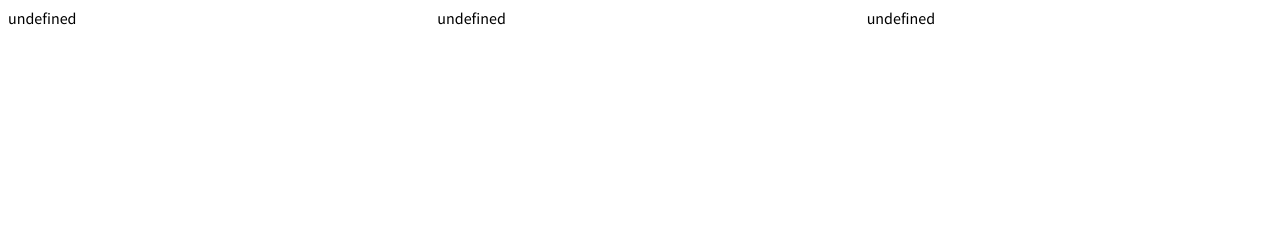
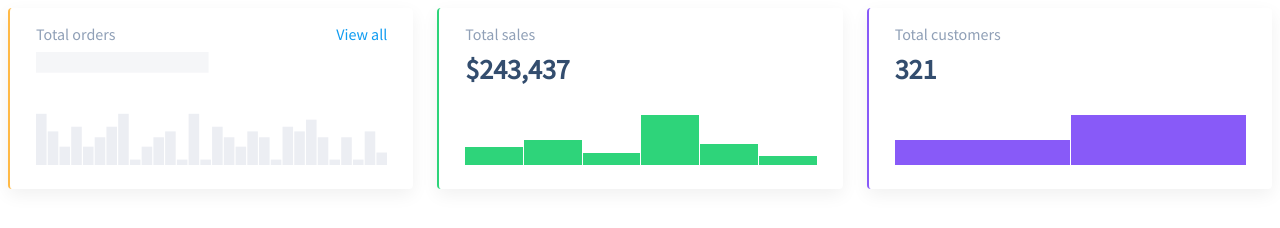
Before and after one commit to js-tasks-ru/js-20240118_tkl, a website: page 04-oop-basic-intro-to-dom/1-column-chart/index.html in a window 1280 px wide. Drawn offline with Linux system fonts and the light colour scheme.

Commit message:
04 Column Chart Component

```diff
--- a/04-oop-basic-intro-to-dom/1-column-chart/index.html
+++ b/04-oop-basic-intro-to-dom/1-column-chart/index.html
@@ -1,5 +1,6 @@
 <!DOCTYPE html>
 <html lang="en">
+
 <head>
   <meta charset="UTF-8" />
   <title>ColumnChart</title>
@@ -12,13 +13,12 @@
     <div id="sales" class="dashboard__chart_sales"></div>
     <div id="customers" class="dashboard__chart_customers"></div>
   </div>
-
   <script type="module">
     import ColumnChart from './index.js';
 
     const ordersData = [];
-      const salesData = [ 30, 40, 20, 80, 35, 15 ];
-      const customersData = [ 100, 90, 80, 35, 90, 25 ];
+    const salesData = [30, 40, 20, 80, 35, 15];
+    const customersData = [100, 90, 80, 35, 90, 25];
 
     const ordersChart = new ColumnChart({
       data: ordersData,
@@ -43,6 +43,10 @@
     orders.append(ordersChart.element);
     sales.append(salesChart.element);
     customers.append(customersChart.element);
+
+    customersChart.update([10, 20]);
+
   </script>
 </body>
+
 </html>
--- a/04-oop-basic-intro-to-dom/1-column-chart/index.js
+++ b/04-oop-basic-intro-to-dom/1-column-chart/index.js
@@ -1,3 +1,90 @@
 export default class ColumnChart {
+  #chartHeight = 50;
 
+  constructor({
+    data = [],
+    label = "",
+    link = "",
+    value = 0,
+    formatHeading = (data) => data,
+  } = {}) {
+    this.data = data;
+    this.label = label;
+    this.link = link;
+    this.value = formatHeading(value.toLocaleString());
+    this.element = this.#createElement();
+  }
+
+  get chartHeight() {
+    return this.#chartHeight;
+  }
+
+  #renderLink() {
+    return this.link
+      ? `<a href="${this.link}" class="column-chart__link">View all</a>`
+      : "";
+  }
+
+  #createColumn(currentCol) {
+    const maxCol = this.data.reduce((max, item) => Math.max(max, item), 0);
+    const scale = this.#chartHeight / maxCol;
+    const colHeight = Math.floor(currentCol * scale);
+    const percentage = Math.round((currentCol / maxCol) * 100);
+
+    return `<div style="--value: ${colHeight}" data-tooltip="${percentage}%"></div>`;
+  }
+
+  #renderColumns(data) {
+    return data.map((col) => this.#createColumn(col)).join("");
+  }
+
+  #isLoading() {
+    return this.data.length
+      ? "column-chart"
+      : "column-chart_loading column-chart";
+  }
+
+  #renderTemplate() {
+    return `
+        <div class="${this.#isLoading()}" style="--chart-height: ${
+      this.#chartHeight
+    }">
+          <div class="column-chart__title">
+            Total ${this.label}
+            ${this.#renderLink()}
+          </div>
+          <div class="column-chart__container">
+            <div data-element="header" class="column-chart__header">${
+              this.value
+            }</div>
+            <div data-element="body" class="column-chart__chart">
+              ${this.#renderColumns(this.data)}
+            </div>
+          </div>
+        </div>`;
+  }
+
+  #createElement() {
+    const template = document.createElement("div");
+    template.innerHTML = this.#renderTemplate();
+
+    return template.firstElementChild;
+  }
+
+  update(newData) {
+    if (!Array.isArray(newData)) return;
+
+    this.data = newData;
+    this.element.querySelector(".column-chart__chart").innerHTML =
+      this.#renderColumns(newData);
+  }
+
+  remove() {
+    this.element.remove();
+  }
+
+  destroy() {
+    // Не совсем понятно что тут должно быть? Снимать events когда будут видимо 🙂
+    this.remove();
+  }
 }
--- a/babel.config.js
+++ b/babel.config.js
@@ -9,6 +9,7 @@ module.exports = {
   ],
   plugins: [
     '@babel/plugin-syntax-dynamic-import',
-    '@babel/plugin-proposal-class-properties'
+    '@babel/plugin-proposal-class-properties',
+    '@babel/plugin-transform-private-methods'
   ]
 };
--- a/package.json
+++ b/package.json
@@ -27,6 +27,7 @@
     "@babel/core": "^7.12.3",
     "@babel/plugin-proposal-class-properties": "^7.12.1",
     "@babel/plugin-syntax-dynamic-import": "^7.8.3",
+    "@babel/plugin-transform-private-methods": "^7.23.3",
     "@babel/preset-env": "^7.12.1",
     "@testing-library/jest-dom": "^5.11.5",
     "babel-eslint": "^10.0.3",
```
Also changed, not shown: 1 other file. Lines whose indentation alone changed are shown as unchanged.
